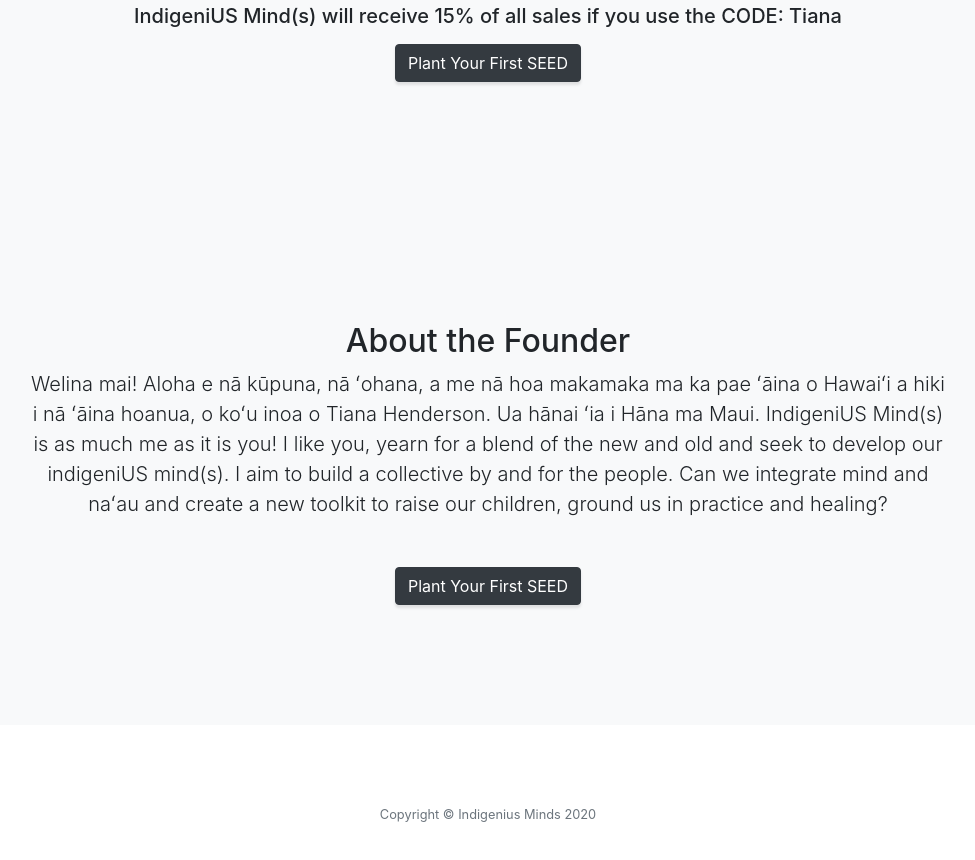
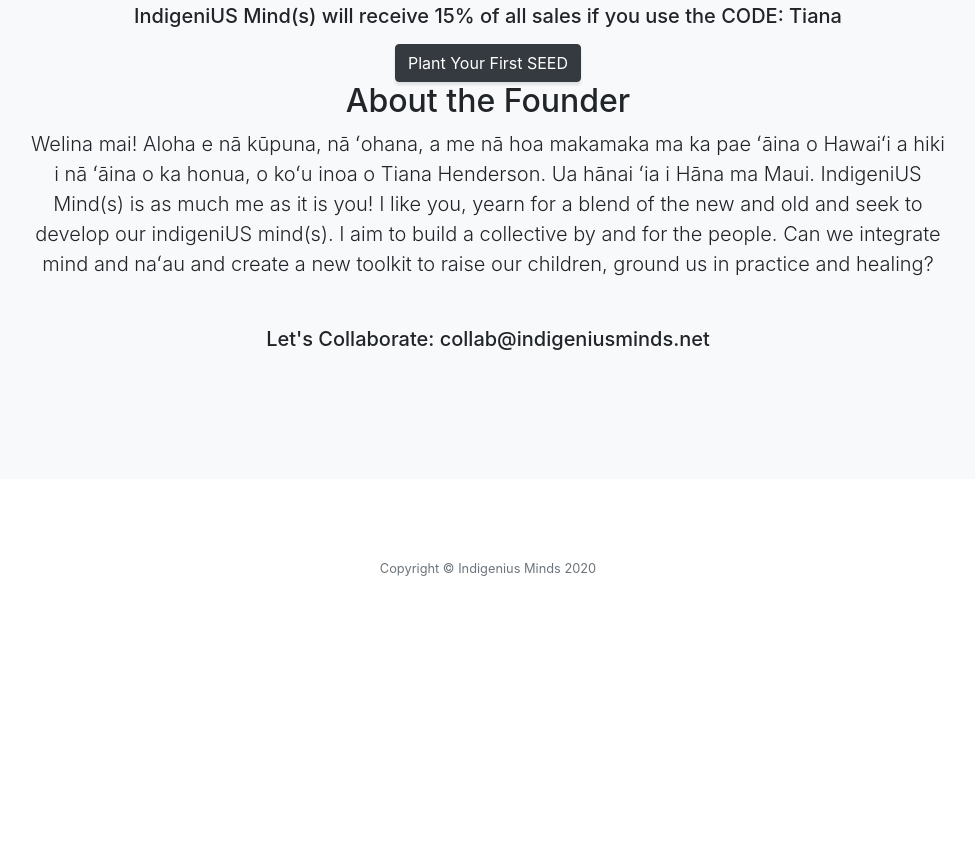
Before and after one commit to indigeniusminds/indigeniusminds.github.io, a website with bundled scripts: page index.html in a window 1280 px wide. Shown: the part 1160-2020 px from the top of the page, without its empty margins (152-1127 px from the left). After the commit the page ends 1818 px from the top, so only its background shows below. Built offline with nearby package versions, Linux system fonts and the light colour scheme.

Commit message:
deleted separate about section

```diff
--- a/index.html
+++ b/index.html
@@ -76,29 +76,22 @@
 
             <a href="https://unsplash.com/"></a><p></p>
           <a class="btn btn-dark btn-xl js-scroll-trigger" href="https://kilobookshawaii.com/">Plant Your First SEED</a>
+
+
+
+            <h2>About the Founder</h2>
+
+          <p class="lead mb-5">Welina mai! Aloha e nā kūpuna, nā ʻohana, a me nā hoa makamaka ma ka pae ʻāina o Hawaiʻi a hiki i nā ʻāina o ka honua, o koʻu inoa o Tiana Henderson. Ua hānai ʻia i Hāna ma Maui.
+
+        IndigeniUS Mind(s) is as much me as it is you! I like you, yearn for a blend of the new and old and seek to develop our indigeniUS mind(s). I aim to build a collective by and for the people. Can we integrate mind and naʻau and create a new toolkit to raise our children, ground us in practice and healing?
+
+             <h5>Let's Collaborate: collab@indigeniusminds.net</h5>
         </div>
       </div>
     </div>
   </section>
 
-    <!-- About -->
-  <section class="content-section bg-light" id="about">
-    <div class="container text-center">
-      <div class="row">
-        <div class="col-lg-10 mx-auto">
-          <h2>About the Founder</h2>
 
-          <p class="lead mb-5">Welina mai! Aloha e nā kūpuna, nā ʻohana, a me nā hoa makamaka ma ka pae ʻāina o Hawaiʻi a hiki i nā ʻāina hoanua, o koʻu inoa o Tiana Henderson. Ua hānai ʻia i Hāna ma Maui.
-
-        IndigeniUS Mind(s) is as much me as it is you! I like you, yearn for a blend of the new and old and seek to develop our indigeniUS mind(s). I aim to build a collective by and for the people. Can we integrate mind and naʻau and create a new toolkit to raise our children, ground us in practice and healing?
-
-
-            <a href="https://unsplash.com/"></a><p></p>
-          <a class="btn btn-dark btn-xl js-scroll-trigger" href="https://kilobookshawaii.com/">Plant Your First SEED</a>
-        </div>
-      </div>
-    </div>
-  </section>
 
   <!-- Services -->
   <!--<section class="content-section bg-primary text-white text-center" id="services">
```
